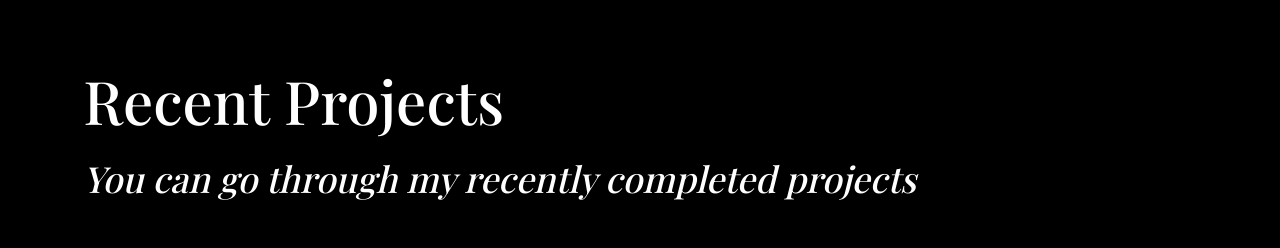
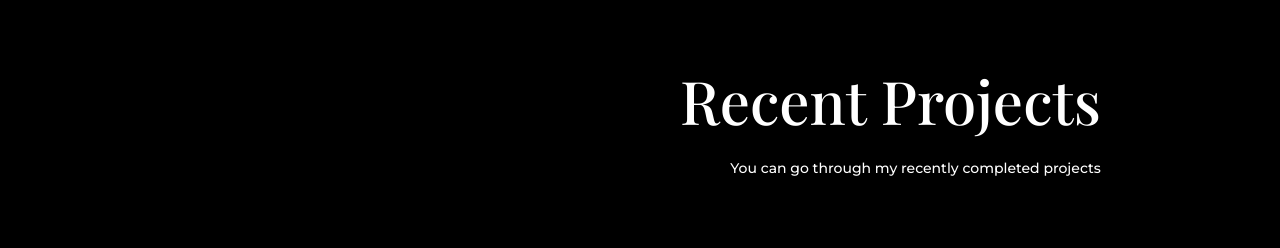
Before and after one commit to uisendy/Personal-Portfolio, a React (Create React App) app: page / in a window 1280 px wide. Shown: the part 796-1044 px from the top of the page. Built offline with nearby package versions, Linux system fonts and the light colour scheme; a web font is replaced by a local one.

Commit message:
[f-design}: Update: Change Header component to show from left

```diff
--- a/src/components/SectionHeader/SectionHeader.js
+++ b/src/components/SectionHeader/SectionHeader.js
@@ -3,8 +3,10 @@ import React from "react";
 const SectionHeader = ({ title, subtitle }) => {
   return (
     <div className="text-white py-16 px-[6.5%]">
-      <h1 className="text-4xl md:text-6xl">{title}</h1>
-      <p className="italic text-2xl md:text-4xl pt-7">{subtitle}</p>
+      <h1 className="text-4xl md:text-6xl text-right pr-24">{title}</h1>
+      <p className=" font-montserrat text-sm pt-7 text-right pr-24">
+        {subtitle}
+      </p>
     </div>
   );
 };
```
